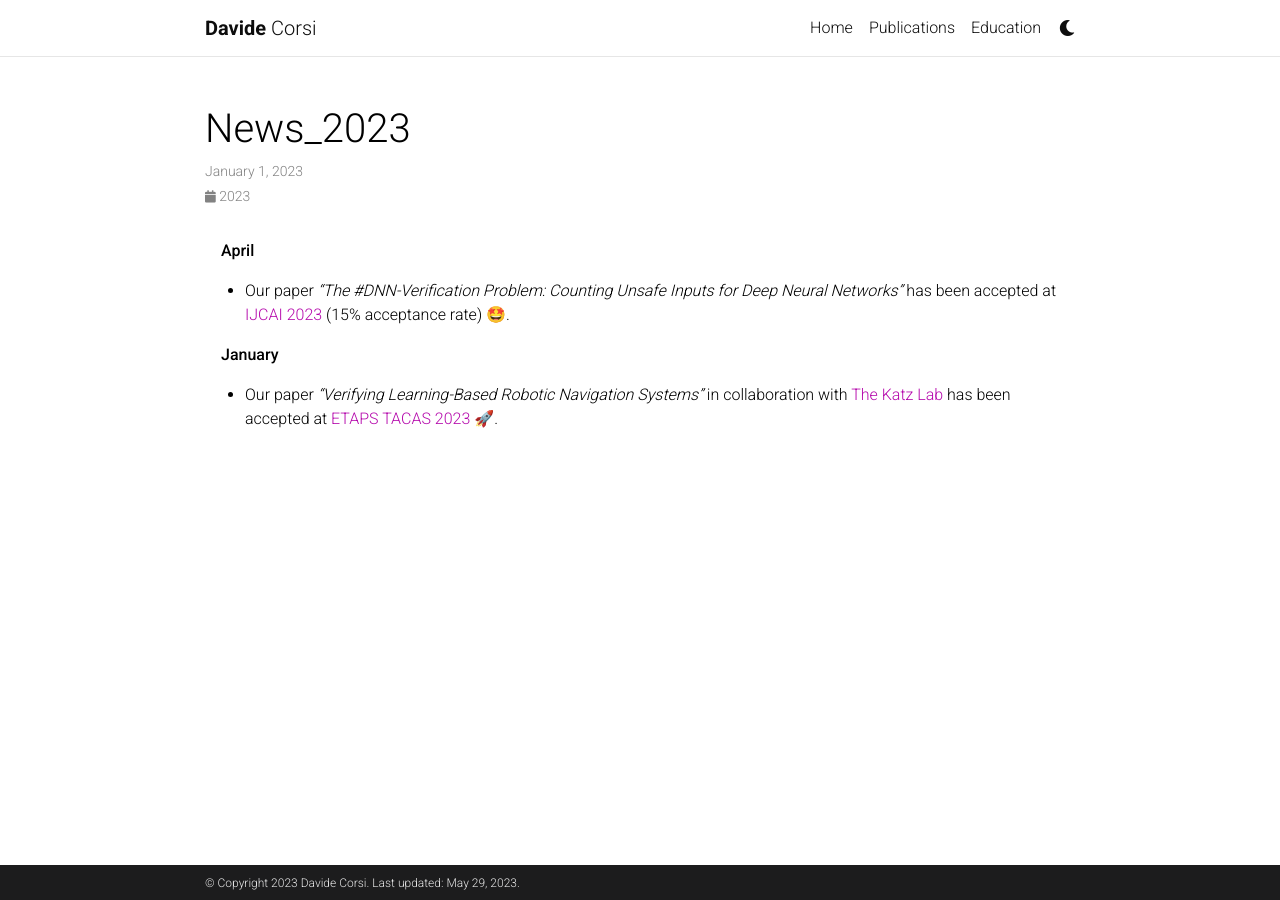
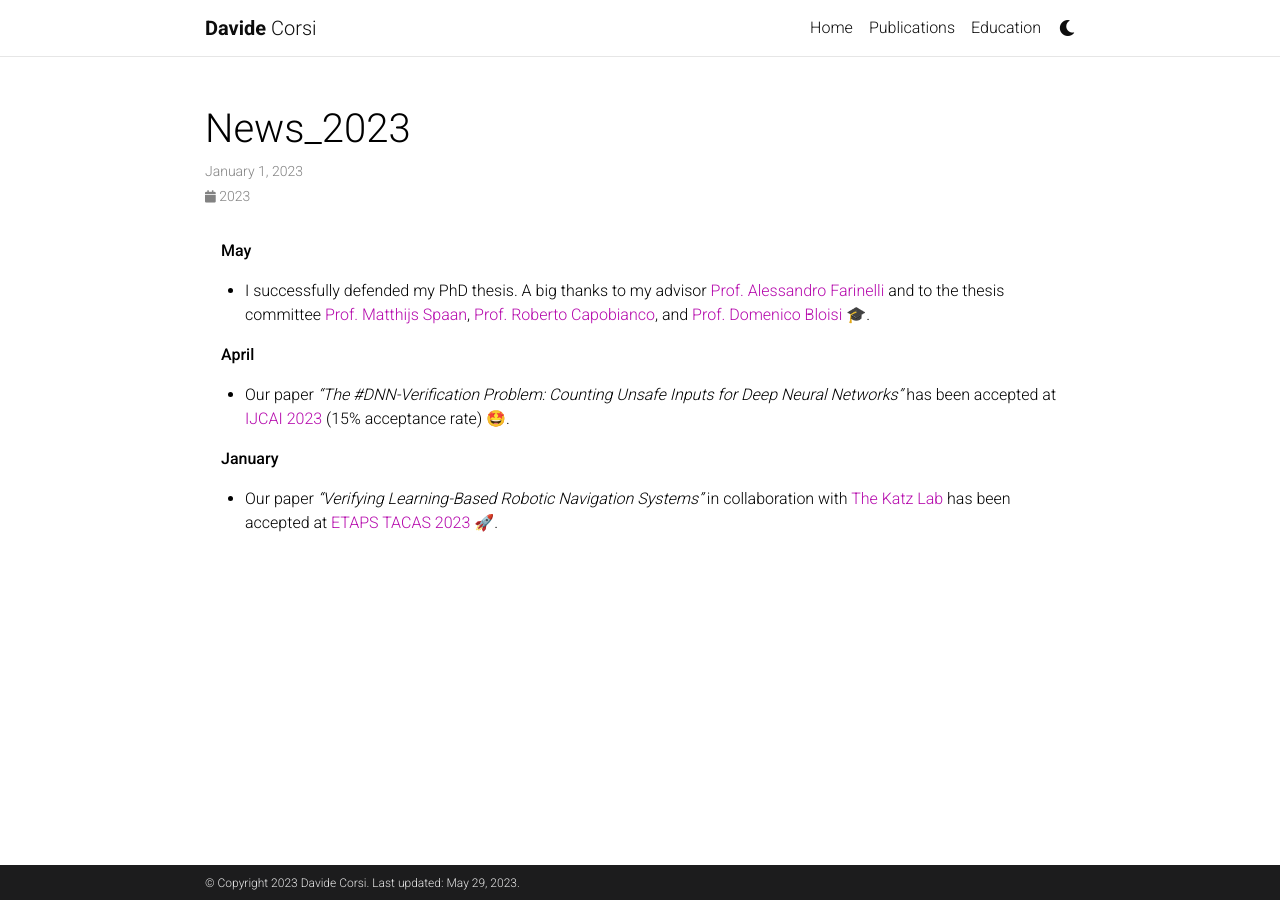
Before and after one commit to d-corsi/d-corsi.github.io, a Jekyll site: the page built from _news/news_2023.md, in a window 1280 px wide. Built offline with Jekyll 4.4.1, drawn with Linux system fonts in a browser that asks for light colours; comment, search, counter and statistics services are not loaded; a style sheet for code colours, icons or effects is not loaded.

Commit message:
PhD thesis update

```diff
--- a/_bibliography/papers.bib
+++ b/_bibliography/papers.bib
@@ -104,7 +104,7 @@
 }
 
 @inproceedings{corsi2021benchmarking,
-  title={Benchmarking Safe Deep rRinforcement Learning in Aquatic Nvigation},
+  title={Benchmarking Safe Deep Reinforcement Learning in Aquatic Navigation},
   author={Corsi*, Davide and Marchesini*, Enrico and Farinelli, Alessandro},
   booktitle={IEEE International Conference on Intelligent Robots and Systems (IROS)},
   year={2021},
--- a/_news/news_2023.md
+++ b/_news/news_2023.md
@@ -3,6 +3,10 @@ layout: post
 date: 2023-1-1
 inline: true
 ---
+
+&emsp;**May**
+
+- I successfully defended my PhD thesis. A big thanks to my advisor <a href='https://www.katz-lab.com/'>Prof. Alessandro Farinelli</a> and to the thesis committee <a href='https://www.st.ewi.tudelft.nl/mtjspaan/'>Prof. Matthijs Spaan</a>, <a href='http://robertocapobianco.com/'>Prof. Roberto Capobianco</a>, and <a href='https://scholar.google.com/citations?user=_90LQXQAAAAJ&hl=it'>Prof. Domenico Bloisi</a> 🎓.
 
 &emsp;**April**
 
```
Also changed, not shown: _news/news_2022.md (+1 -1 lines), _pages/about.md (+2 -2 lines).
